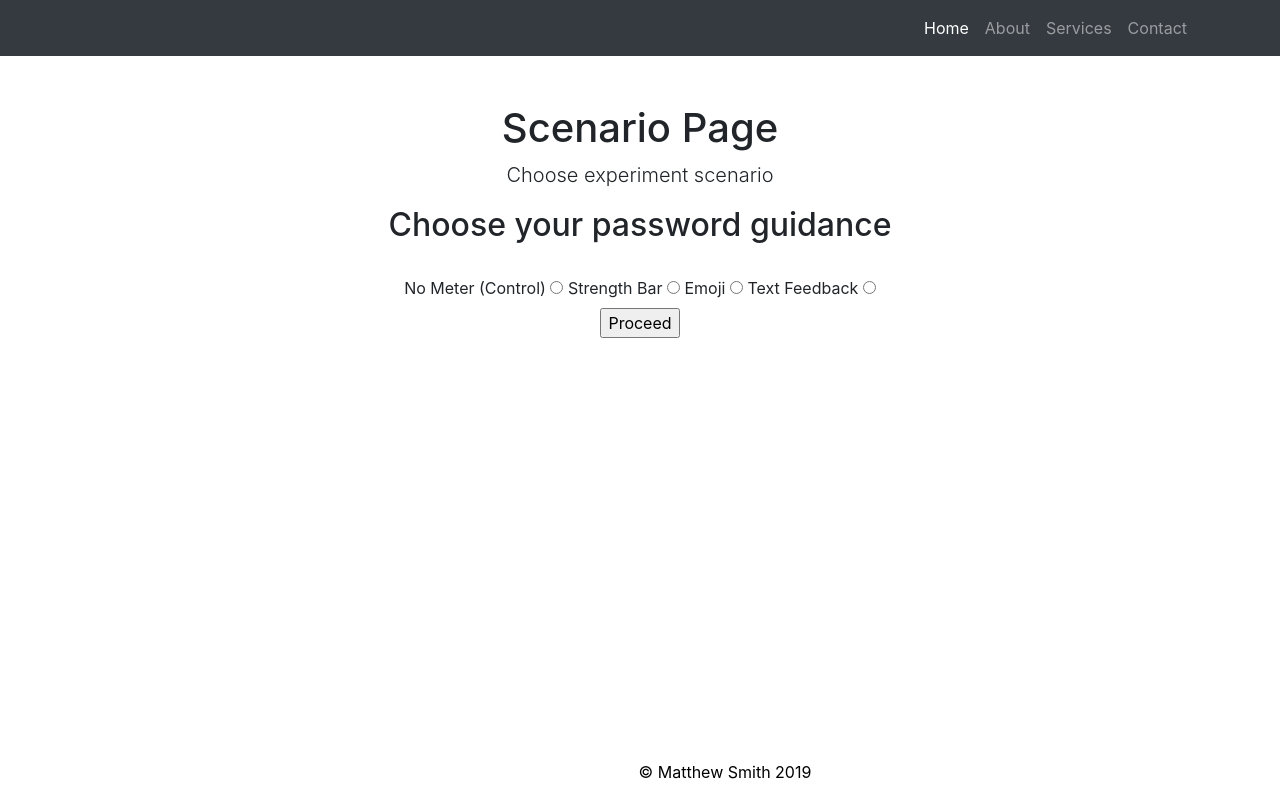
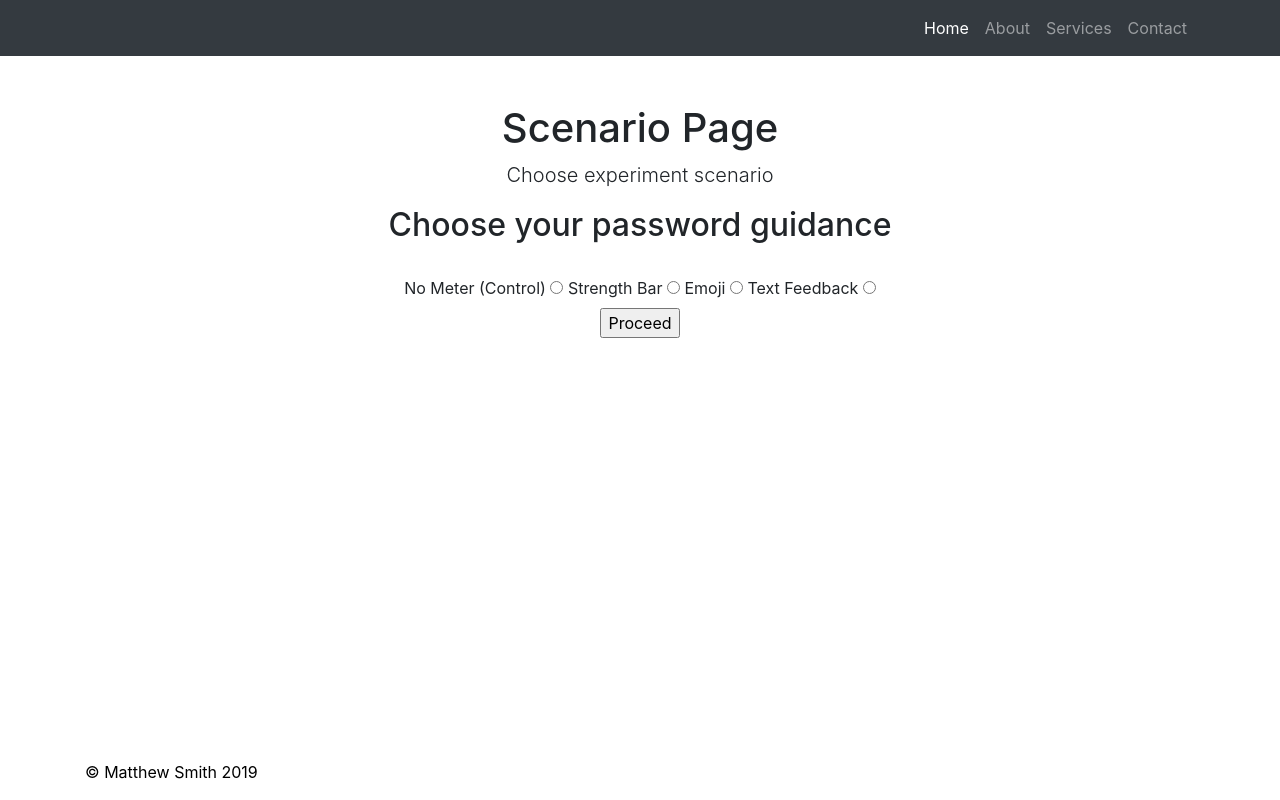
Before and after one commit to MattSmith0981/CET300, a website: page index.html in a window 1280 px wide. Drawn offline with Linux system fonts and the light colour scheme.

Commit message:
Add files via upload

```diff
--- a/index.html
+++ b/index.html
@@ -107,7 +107,7 @@
 			</script>
 
 			<div id="Footer">
-		<p> &#169 Matthew Smith 2019</p>
+		<p style = "position: absolute; bottom: 0"> &#169 Matthew Smith 2019</p>
 		</div>
 
     <!-- Bootstrap core JavaScript -->
```
